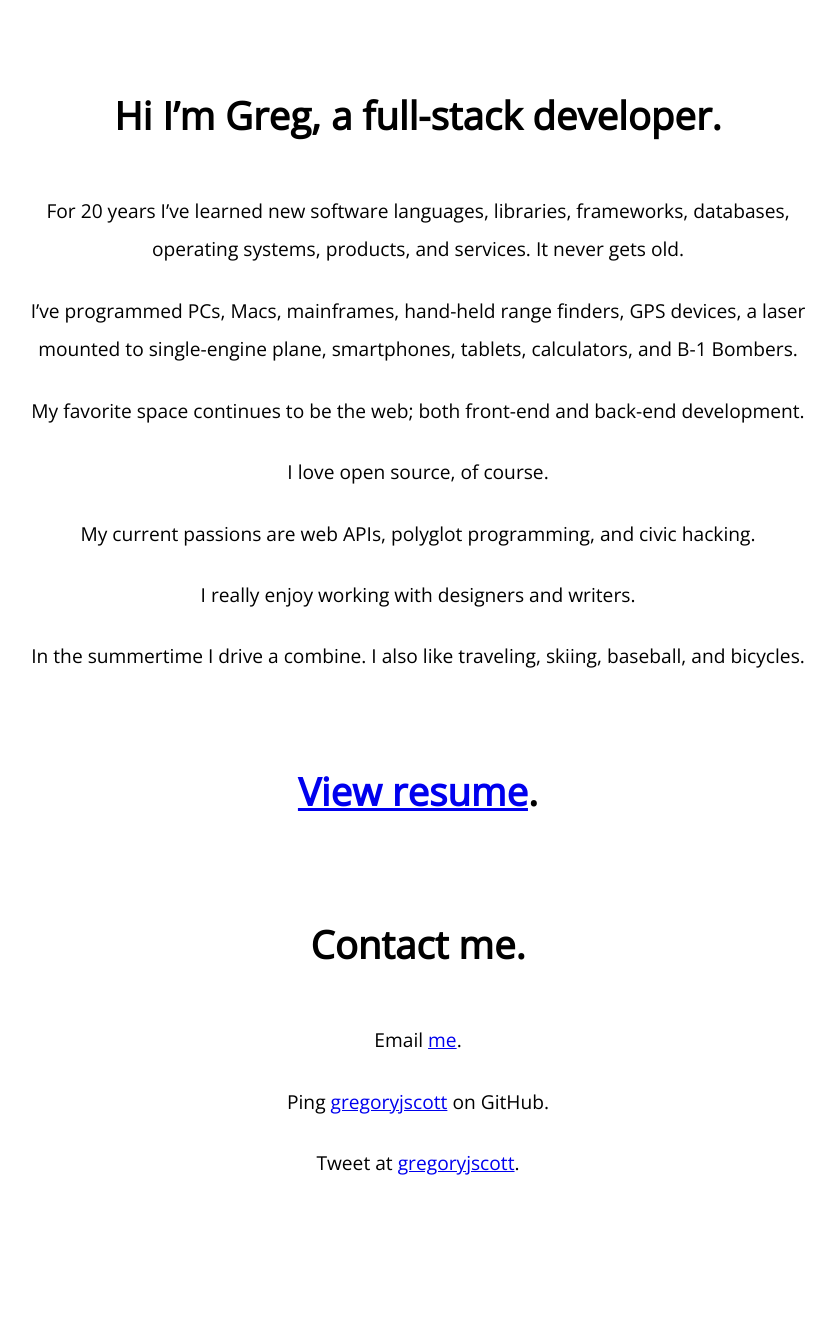
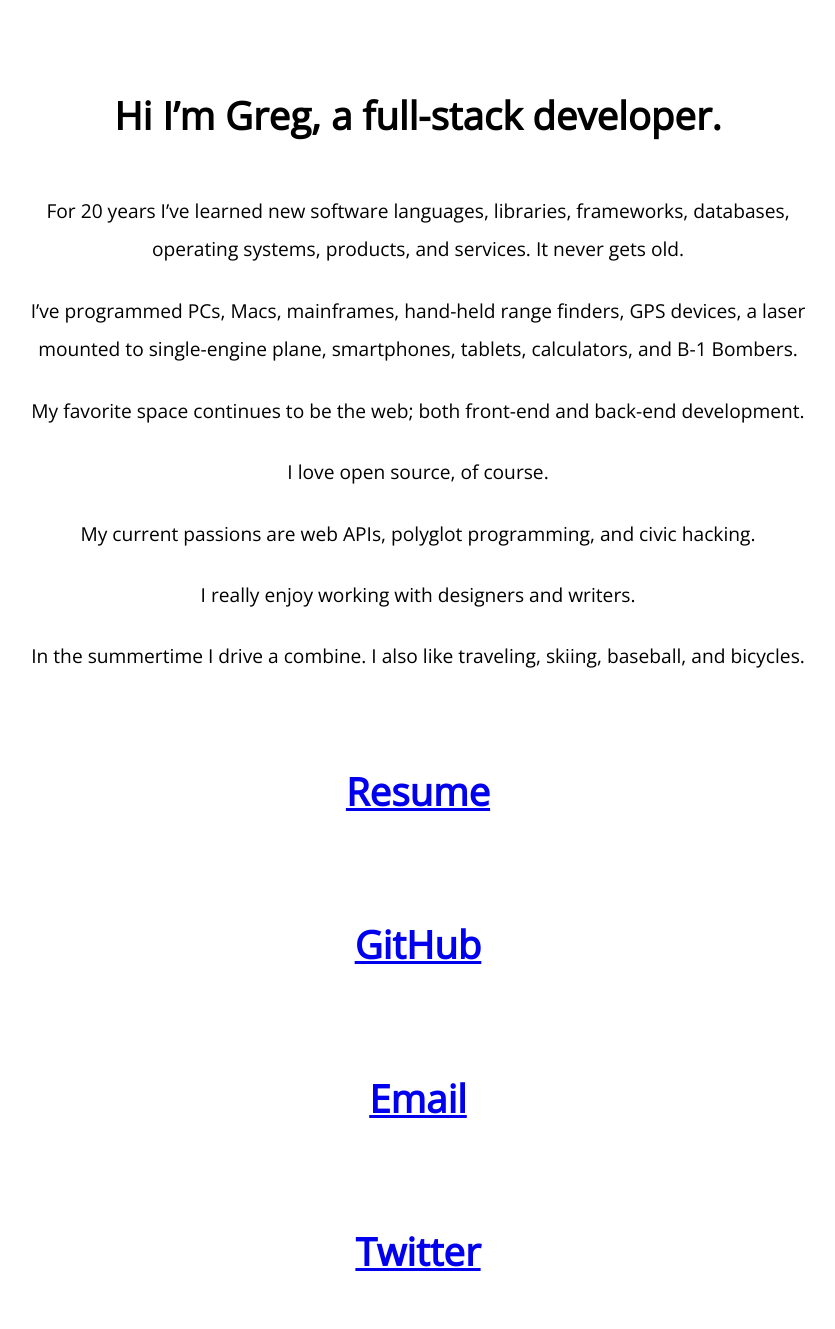
Before and after one commit to gregoryjscott/gregoryjscott.github.io, a Jekyll site: the page built from index.md, in a window 1280 px wide. Shown: the whole page, without its empty margins (222-1057 px from the left). Built offline with Jekyll 4.4.1, drawn with Linux system fonts in a browser that asks for light colours; before the commit the page ends 1221 px from its top, so only the background shows below that.

Commit message:
Simple links

```diff
--- a/_includes/contact.md
+++ /dev/null
@@ -1,7 +0,0 @@
-# Contact me.
-
-Email [me](mailto:me@gregoryjscott.com).
-
-Ping [gregoryjscott](https://github.com/gregoryjscott) on GitHub.
-
-Tweet at [gregoryjscott](https://twitter.com/gregoryjscott).
--- /dev/null
+++ b/_includes/links.md
@@ -0,0 +1,7 @@
+# [Resume](/resume)
+
+# [GitHub](https://github.com/gregoryjscott)
+
+# [Email](mailto:me@gregoryjscott.com)
+
+# [Twitter](https://twitter.com/gregoryjscott)
--- a/_includes/resume.md
+++ /dev/null
@@ -1 +0,0 @@
-# [View resume](/resume).
--- a/index.md
+++ b/index.md
@@ -5,10 +5,6 @@
 {% include about.md %}
 </section>
 
-<section class="resume" markdown="1">
-{% include resume.md %}
+<section class="contact" markdown="1">
+{% include links.md %}
 </section>
-
-<section class="contact" markdown="1">
-{% include contact.md %}
-</section>
```
